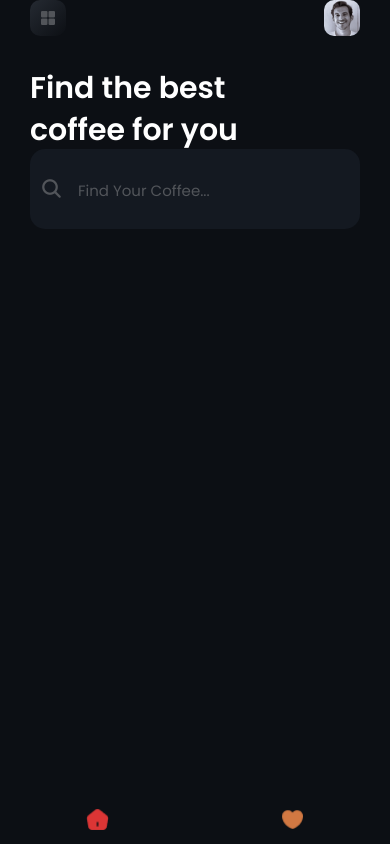
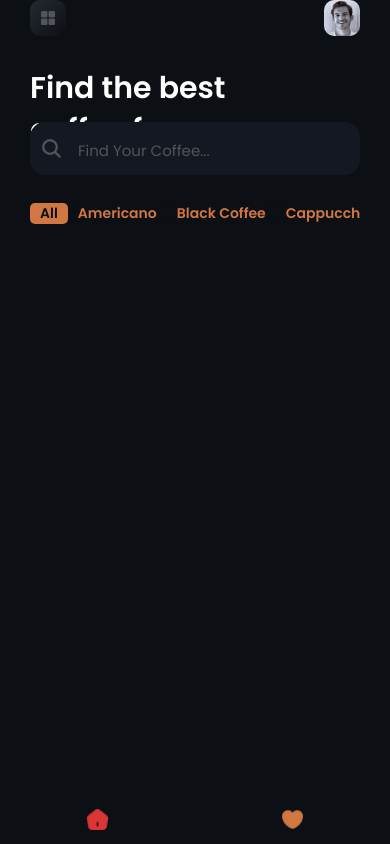
Before and after one commit to yassineltayeb/react-native-coffee-shop, a React Native app: screen /Home in a window 390 px wide. Built offline with nearby package versions, Linux system fonts and the light colour scheme.

Commit message:
added categories filter

```diff
--- a/components/common/Navigation.tsx
+++ b/components/common/Navigation.tsx
@@ -1,10 +1,9 @@
 import { createBottomTabNavigator } from "@react-navigation/bottom-tabs";
 import { NavigationContainer } from "@react-navigation/native";
-import { Colors } from "constants/colors";
 import { Image } from "react-native";
 import FavoriteScreen from "screens/FavoriteScreen";
 import HomeScreen from "screens/HomeScreen";
-import { SafeAreaView } from "react-native-safe-area-context";
+import { COLORS } from "theme/these";
 
 const Tab = createBottomTabNavigator();
 
@@ -16,12 +15,14 @@ const Navigation: React.FC<NavigationProps> = ({}) => {
         screenOptions={{
           headerShown: false,
           tabBarStyle: {
-            backgroundColor: Colors.black,
+            // backgroundColor: COLORS.primaryBlackHex,
+            backgroundColor: `rgba(${COLORS.primaryBlackHex}, 0.5)`,
             borderTopWidth: 0,
+            position:"absolute"
           },
           tabBarShowLabel: false,
-          tabBarActiveTintColor: Colors.secondary,
-          tabBarInactiveTintColor: Colors.primary,
+          tabBarActiveTintColor: COLORS.primaryRedHex,
+          tabBarInactiveTintColor: COLORS.primaryOrangeHex,
         }}
       >
         <Tab.Screen
--- /dev/null
+++ b/components/home/Categories.tsx
@@ -0,0 +1,67 @@
+import { FlatList, Pressable, StyleSheet, Text, View } from "react-native";
+import React from "react";
+import { COLORS, FONTFAMILY } from "theme/these";
+
+interface CategoriesProps {
+  categories: string[];
+  activeCategory: string;
+  onCategoryChange: any;
+  style?: any;
+}
+
+const Categories: React.FC<CategoriesProps> = ({
+  categories,
+  activeCategory,
+  onCategoryChange,
+  style,
+}) => {
+  return (
+    <FlatList
+      horizontal
+      showsHorizontalScrollIndicator={false}
+      data={categories}
+      renderItem={({ item }) => (
+        <Pressable onPress={() => onCategoryChange(item)}>
+          <View
+            style={[
+              styles.itemContainer,
+              style,
+              item === activeCategory && styles.activeItemContainer,
+            ]}
+          >
+            <Text
+              style={[
+                styles.itemText,
+                item === activeCategory && styles.activeItemText,
+              ]}
+            >
+              {item}
+            </Text>
+          </View>
+        </Pressable>
+      )}
+      keyExtractor={(item, index) => index.toString()}
+    />
+  );
+};
+
+const styles = StyleSheet.create({
+  itemContainer: {
+    paddingHorizontal: 10,
+    backgroundColor: COLORS.primaryBlackHex,
+    borderRadius: 5,
+  },
+  activeItemContainer: {
+    backgroundColor: COLORS.primaryOrangeHex,
+  },
+  itemText: {
+    color: COLORS.primaryOrangeHex,
+    fontFamily: FONTFAMILY.poppins_semibold,
+    fontSize: 14,
+  },
+  activeItemText: {
+    color: COLORS.primaryBlackHex,
+  },
+});
+
+export default Categories;
--- a/constants/colors.tsx
+++ /dev/null
@@ -1,9 +0,0 @@
-export const Colors = {
-  secondary: "#DC3535",
-  primary: "#D17842",
-  black: "#0C0F14",
-  darkGray: "#252A32",
-  gray: "#52555A",
-  lightGray: "#AEAEAE",
-  white: "#FFFFFF",
-};
--- a/screens/HomeScreen.tsx
+++ b/screens/HomeScreen.tsx
@@ -1,9 +1,9 @@
 import SearchInput from "components/SearchInput";
 import Header from "components/common/Header";
+import Categories from "components/home/Categories";
 import Title from "components/labels/Title";
-import { Colors } from "constants/colors";
-import { useEffect } from "react";
-import { ScrollView, StyleSheet, Text, View } from "react-native";
+import { useEffect, useState } from "react";
+import { ScrollView, StyleSheet, View } from "react-native";
 import { SafeAreaView } from "react-native-safe-area-context";
 import { useSelector } from "react-redux";
 import { RootState } from "store/store";
@@ -11,11 +11,35 @@ import { COLORS, FONTFAMILY, FONTSIZE } from "theme/these";
 
 interface HomeScreenProps {}
 const HomeScreen: React.FC<HomeScreenProps> = ({}) => {
-const coffees = useSelector((state:RootState)=> state.coffee);
-const beans = useSelector((state:RootState)=> state.bean);
+  const coffees = useSelector((state: RootState) => state.coffee);
+  const beans = useSelector((state: RootState) => state.bean);
+  const [categories, setCategories] = useState<string[]>([]);
+  const [activeCategory, setActiveCategory] = useState<string>("All");
+  const [filteredCoffees, setFilteredCoffees] = useState<any[]>(coffees);
 
-useEffect(()=> {
-},[]);
+  useEffect(() => {
+    getCategories();
+  }, []);
+
+  const getCategories = () => {
+    const categories = [...new Set(coffees.map((coffee) => coffee.name))];
+    categories.unshift("All");
+    setCategories(categories);
+  };
+
+  const getFilteredCoffees = (category: string) => {
+    if (category == "All") {
+      setFilteredCoffees(coffees);
+      return;
+    }
+    const filteredCoffees = coffees.filter((coffee) => coffee.name == category);
+    setFilteredCoffees(filteredCoffees);
+  };
+
+  const handelActiveCategory = (category: string) => {
+    setActiveCategory(category);
+    getFilteredCoffees(category);
+  };
 
   return (
     <SafeAreaView style={style.safeAreaContainer}>
@@ -39,6 +63,12 @@ useEffect(()=> {
         <View style={style.searchInputContainer}>
           <SearchInput />
         </View>
+        <Categories
+          categories={categories}
+          style={style.categoriesStyle}
+          activeCategory={activeCategory}
+          onCategoryChange={handelActiveCategory}
+        />
       </ScrollView>
     </SafeAreaView>
   );
@@ -47,7 +77,7 @@ useEffect(()=> {
 const style = StyleSheet.create({
   safeAreaContainer: {
     flex: 1,
-    backgroundColor: Colors.black,
+    backgroundColor: COLORS.primaryBlackHex,
     justifyContent: "center",
   },
   container: {
@@ -62,7 +92,10 @@ const style = StyleSheet.create({
   },
   searchInputContainer: {
     flex: 1,
-    marginTop:32
+    marginTop: 32,
+  },
+  categoriesStyle: {
+    marginVertical: 28,
   },
 });
 
```
